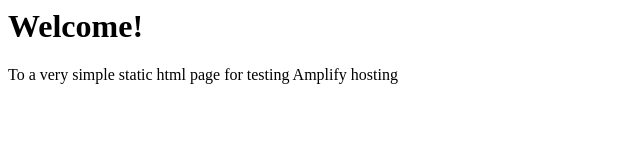
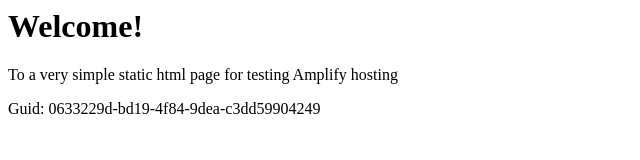
Before and after one commit to aws-aemilia-sin/Github-PR-Commit-Integration-Test-DoNotTouch-Gith-P5X5MO5I-v1-preprod-ap-southeast-1, a website: page src/index.html in a window 1280 px wide. Shown: the whole page, without its empty margins (0-640 px from the left). Drawn offline with Linux system fonts and the light colour scheme.

Commit message:
commit from integ tests

```diff
--- a/src/index.html
+++ b/src/index.html
@@ -1,3 +1,5 @@
+
+
 <html lang="en">
 
 <head>
@@ -10,6 +12,6 @@
 <body>
     <h1>Welcome!</h1>
     <p>To a very simple static html page for testing Amplify hosting</p>
-</body>
+    <p>Guid: 0633229d-bd19-4f84-9dea-c3dd59904249</p></body>
 
 </html>
```
